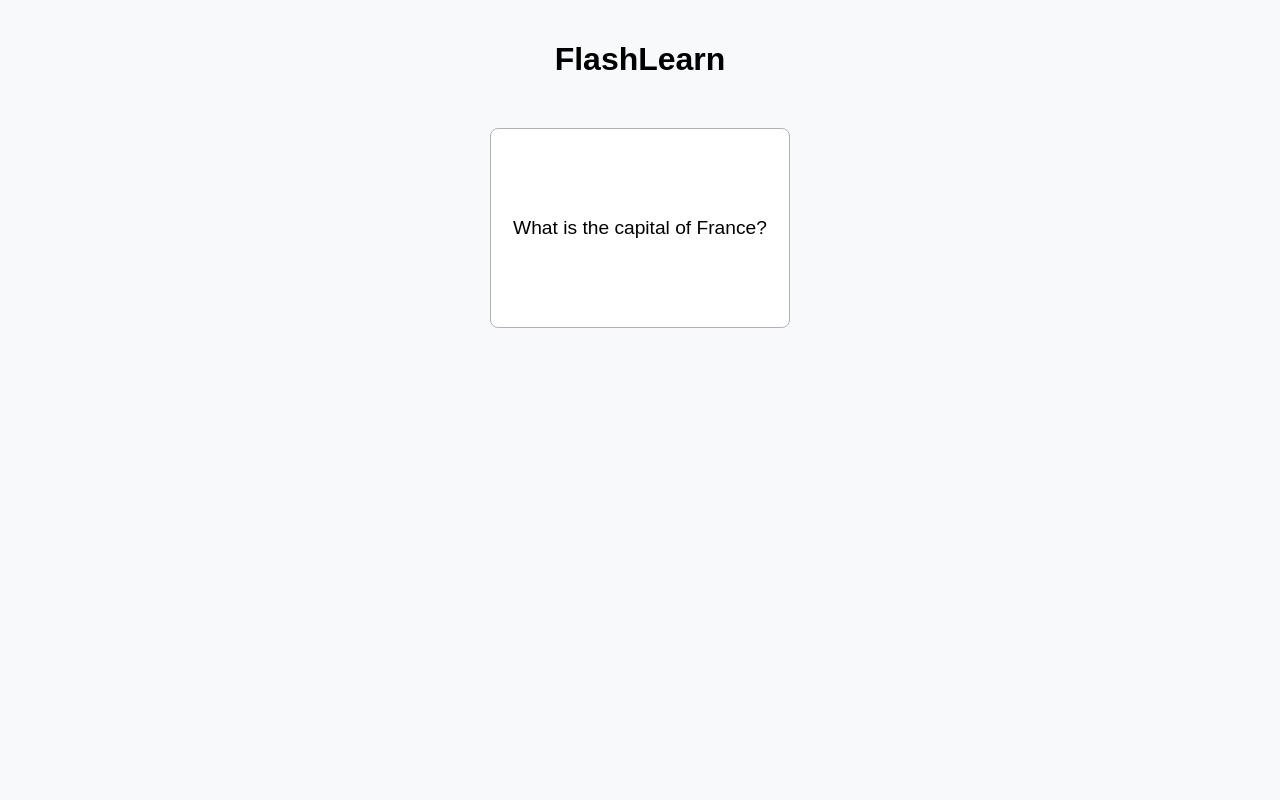
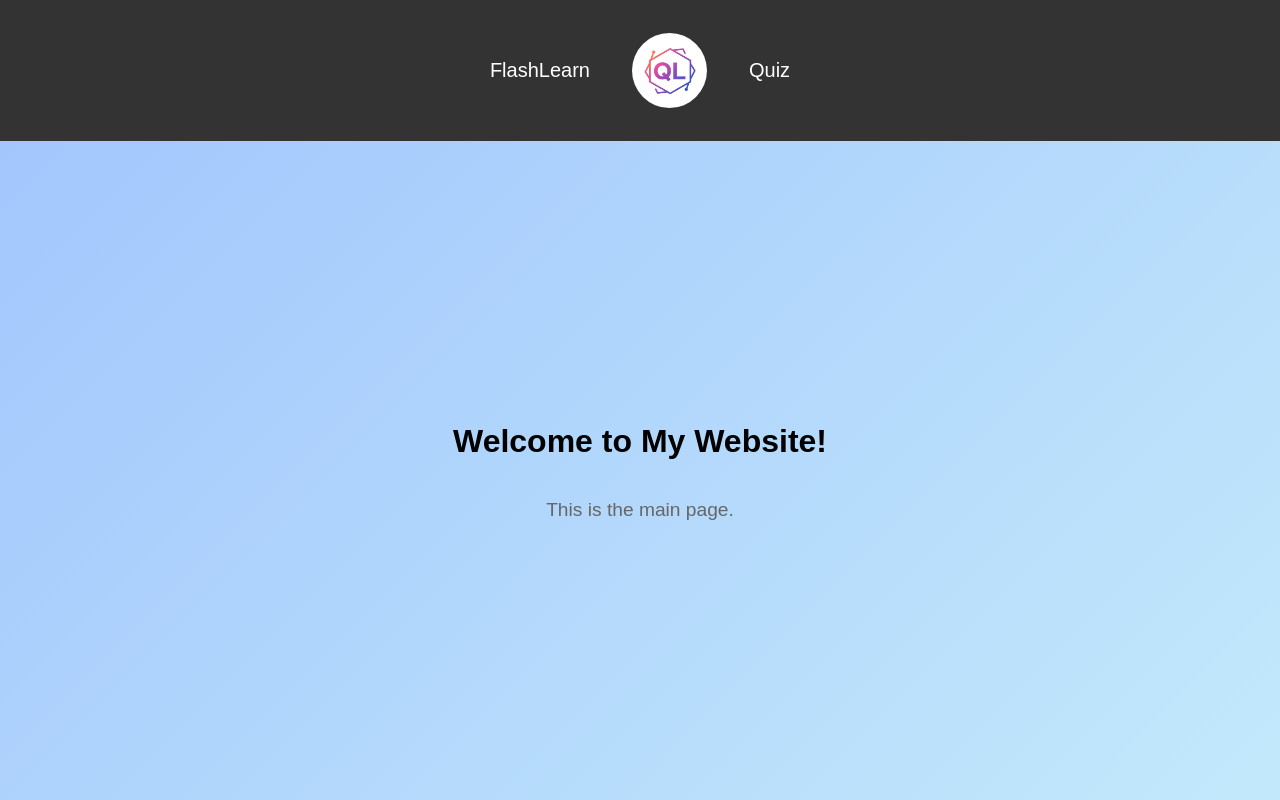
Before and after one commit to Leohq1/QuizLearn, a plain HTML site: page index.html in a window 1280 px wide. Drawn offline with Linux system fonts and the light colour scheme.

Commit message:
Organizes files into folders + adds a nav bar

```diff
--- a/index.css
+++ b/FlashLearn Page/flashlearn.css
@@ -1,15 +1,31 @@
 body {
-    font-family: Arial, sans-serif;
+    font-family: 'Comic Sans MS', cursive, sans-serif;
+    background: linear-gradient(135deg, #f6d365, #fda085);
+    justify-content: center;
+    align-items: center;
     text-align: center;
-    background-color: #f8f9fa;
+    min-height: 100vh;
     margin: 0;
-    padding: 20px;
+    animation: backgroundPulse 10s infinite alternate;
+}
 
+@keyframes backgroundPulse {
+    0% {
+        background: linear-gradient(135deg, #f6d365, #fda085);
+    }
+
+    50% {
+        background: linear-gradient(135deg, #a1c4fd, #c2e9fb);
+    }
+
+    100% {
+        background: linear-gradient(135deg, #fbc2eb, #a6c1ee);
+    }
 }
 
 .flashcard {
-    width: 300px;
-    height: 200px;
+    width: 350px;
+    height: 250px;
     margin: 50px auto;
 }
 
@@ -40,13 +56,16 @@ body {
     align-items: center; /* Horizontally */
     justify-content: center;
 
-    border: 1px solid #b3b1b1;
-    border-radius: 8px;
-    font-size: 1.2em;
-    padding: 20px;
+    background: #ffffffcc;
+    box-shadow: 0 12px 30px rgba(0, 0, 0, 0.2);
+    border: 4px solid #ff6ec4;
+    backdrop-filter: blur(6px);
+    border-radius: 20px;
+    animation: bounceIn 1s ease;
     box-sizing: border-box;
     text-align: center;
-    background-color: #ffffff;
+
+    font-size: 30px;
 }
 
 .flashcard-back {
--- a/quiz.css
+++ b/Quiz Page/quiz.css
@@ -1,12 +1,12 @@
-/* quiz.css */
 body {
     font-family: 'Comic Sans MS', cursive, sans-serif;
     background: linear-gradient(135deg, #f6d365, #fda085);
-    display: flex;
     justify-content: center;
     align-items: center;
+    text-align: center;
+    display: flex;
+    flex-direction: column;
     min-height: 100vh;
-    margin: 0;
     animation: backgroundPulse 10s infinite alternate;
 }
 
@@ -33,6 +33,7 @@ body {
     border: 4px solid #ff6ec4;
     backdrop-filter: blur(6px);
     animation: bounceIn 1s ease;
+    margin: 80px auto;
 }
 
 @keyframes bounceIn {
@@ -93,6 +94,7 @@ body {
     box-shadow: 0 8px 25px rgba(255, 110, 196, 0.6);
 }
 
+/* Removes the usual dot toggle of radio input types */
 .option-block input[type="radio"] {
     margin-right: 10px;
     appearance: none;
--- a/index.html
+++ b/index.html
@@ -3,20 +3,54 @@
 <head>
     <meta charset="UTF-8">
     <meta name="viewport" content="width=device-width, initial-scale=1.0">
-    <title>Flashcard</title>
-    <link rel="stylesheet" href="index.css">
+    <title>My Website</title>
+    <style>
+        body {
+            font-family: sans-serif;
+            margin: 0;
+            padding: 0;
+            display: flex;
+            flex-direction: column;
+            min-height: 100vh;
+            background: linear-gradient(135deg, #f6d365, #fda085);
+            animation: backgroundPulse 10s infinite alternate;
+        }
+
+        @keyframes backgroundPulse {
+            0% {
+                background: linear-gradient(135deg, #f6d365, #fda085);
+            }
+
+            50% {
+                background: linear-gradient(135deg, #a1c4fd, #c2e9fb);
+            }
+
+            100% {
+                background: linear-gradient(135deg, #fbc2eb, #a6c1ee);
+            }
+        }
+
+    </style>
+    <link rel="stylesheet" href="navbar.css">
 </head>
 <body>
-    <h1>FlashLearn</h1>
-    <div class="flashcard">
-        <div class="flashcard-inner">
-            <div class="flashcard-front">
-                What is the capital of France?
-            </div>
-            <div class="flashcard-back">
-                Paris
-            </div>
+    <nav>
+        <div class="nav-container">
+            <ul class="nav-list">
+                <li><a class="page" href="FlashLearn Page/flashlearn.html">FlashLearn</a></li>
+                <li class="logo">
+                    <a href="index.html">
+                        <img src="Images/logo.jpg" alt="QuizLearn Logo">
+                    </a>
+                </li>
+                <li><a class="page" href="Quiz Page/quiz.html">Quiz</a></li>
+            </ul>
         </div>
+    </nav>
+
+    <div class="content">
+        <h1>Welcome to My Website!</h1>
+        <p>This is the main page.</p>
     </div>
 </body>
 </html>
--- /dev/null
+++ b/navbar.css
@@ -0,0 +1,73 @@
+nav {
+    background-color: #333;
+    color: white;
+    padding: 10px 0;
+    height: 100%;
+}
+
+.nav-container {
+    display: flex;
+    justify-content: center;
+    align-items: center;
+    max-width: 1200px;
+    margin: 0 auto;
+    padding: 0 20px;
+}
+
+.nav-list {
+    list-style: none;
+    display: flex;
+    align-items: center;
+    margin: 0;
+    padding: 0;
+    justify-content: center;
+}
+
+.nav-list li {
+    margin: 0 15px;
+}
+
+.nav-list li a {
+    color: white;
+    text-decoration: none;
+    font-size: 20px;
+    padding: 8px 12px;
+    transition: background-color 0.3s ease;
+}
+
+.page:hover {
+    background-color: #555;
+    border-radius: 4px;
+}
+
+.nav-list .logo img {
+    height: 75px;
+    width: 75px;
+    border-radius: 50%;
+    object-fit: cover;
+    display: block;
+    transition: transform 0.3s ease; /* Smooth hover effect */
+}
+
+.nav-list .logo a:hover img {
+    transform: scale(1.25); /* Slightly scale up the logo on hover */
+}
+
+.content {
+    /* Centers horizontally */
+    flex-grow: 1;
+    align-items: center;
+    /* Centers vertically */
+    display: flex;
+    justify-content: center;
+    flex-direction: column; /* Creates lines as needed */
+}
+
+.content h1 {
+    margin-bottom: 20px;
+}
+
+.content p {
+    font-size: 1.2em;
+    color: #666;
+}
```
Also changed, not shown: FlashLearn Page/flashlearn.html (added, +37 -0 lines), Quiz Page/quiz.html (renamed from quiz.html, +14 -0 lines), Images/logo.jpg (added).
